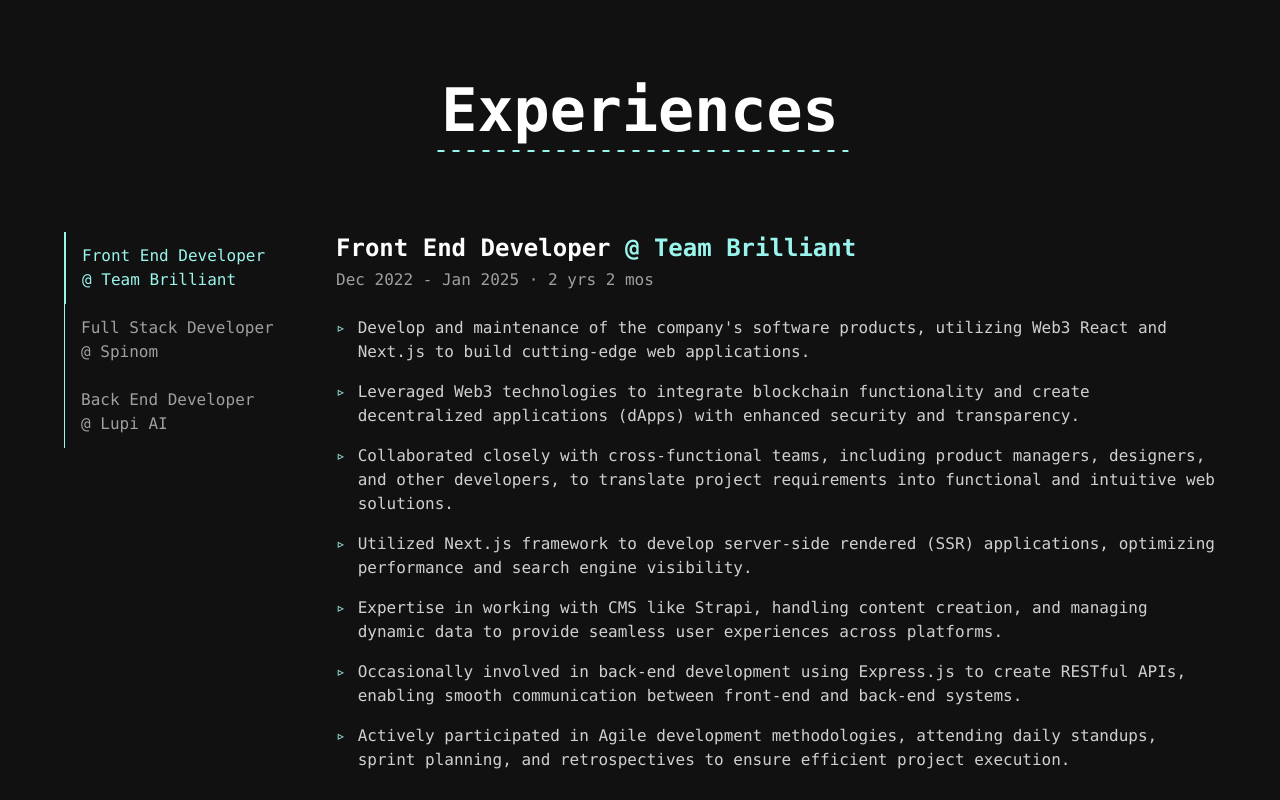
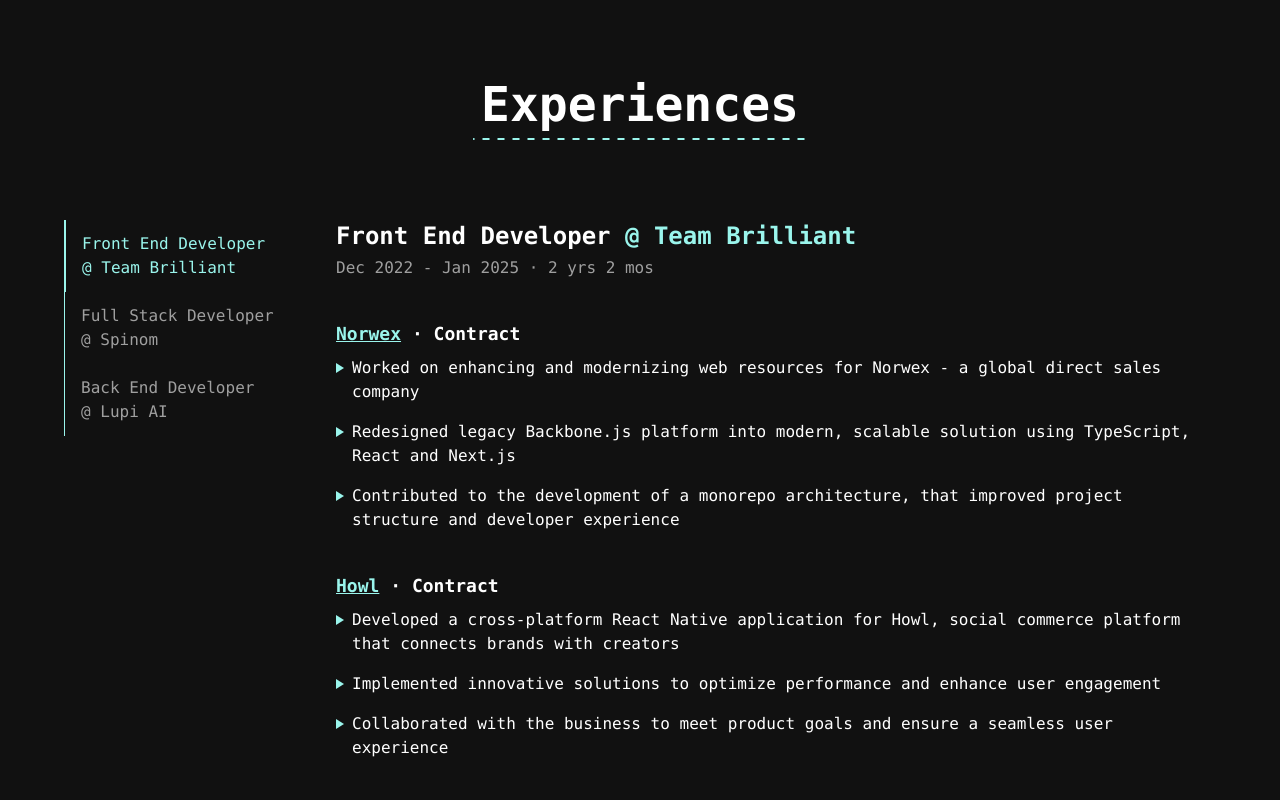
Before and after one commit to kalashovluka/kalashov_dev, a React app: page / in a window 1280 px wide. Shown: the part 720-1520 px from the top of the page. Built offline with nearby package versions, Linux system fonts and the light colour scheme; the HTML template or start-up script is replaced by a standard one.

Commit message:
Update experiences texts

```diff
--- a/src/index.css
+++ b/src/index.css
@@ -40,14 +40,13 @@
 
   .list-triangle li {
     position: relative;
-    display: flex;
-    align-items: center;
   }
 
   .list-triangle li::before {
     content: '';
     position: absolute;
     left: -1em;
+    top: 7px;
     width: 0;
     height: 0;
     border-top: 5px solid transparent;
--- a/src/landing/header.tsx
+++ b/src/landing/header.tsx
@@ -32,7 +32,7 @@
       <title>{title}</title>
       <link rel="icon" type="image/x-icon" href="/public/favicon.ico" />
 
-      <header className="w-full backdrop-blur-md z-1 p-5 gap-5 fixed top-0 font-mono tracking-tighter text-cyan font-medium flex justify-end">
+      <header className="w-full backdrop-blur-md z-1 p-5 gap-7 fixed top-0 font-mono tracking-tighter text-cyan font-medium flex justify-end">
         <Section section="About" isActive={sections.About} />
         <Section section="Experiences" isActive={sections.Experiences} />
         <Section section="Works" isActive={sections.Works} />
--- a/src/landing/sections/contact.tsx
+++ b/src/landing/sections/contact.tsx
@@ -6,7 +6,7 @@
   return (
     <section id="Contact" className="min-h-screen w-full text-white flex flex-col items-center">
       <div className="relative">
-        <h2 className="text-6xl font-bold mb-2">Contact</h2>
+        <h2 className="text-5xl font-bold mb-2">Contact</h2>
         <div className="absolute left-1/2 -translate-x-1/2 bottom-0 w-[105%] border-dashed-large" />
       </div>
     </section>
--- a/src/landing/sections/experiences.tsx
+++ b/src/landing/sections/experiences.tsx
@@ -1,4 +1,4 @@
-import { useState } from 'react';
+import { ReactElement, useState } from 'react';
 import { useActiveSection } from '../context/use-active-section';
 
 type JobExperience = {
@@ -6,7 +6,7 @@
   company: string;
   link: string;
   period: string;
-  details: string[];
+  details: ReactElement;
 };
 
 const experiences: Record<string, JobExperience> = {
@@ -15,37 +15,156 @@
     company: 'Team Brilliant',
     link: 'https://www.linkedin.com/company/teambrilliant',
     period: 'Dec 2022 - Jan 2025 · 2 yrs 2 mos',
-    details: [
-      "Develop and maintenance of the company's software products, utilizing Web3 React and Next.js to build cutting-edge web applications.",
-      'Leveraged Web3 technologies to integrate blockchain functionality and create decentralized applications (dApps) with enhanced security and transparency.',
-      'Collaborated closely with cross-functional teams, including product managers, designers, and other developers, to translate project requirements into functional and intuitive web solutions.',
-      'Utilized Next.js framework to develop server-side rendered (SSR) applications, optimizing performance and search engine visibility.',
-      'Expertise in working with CMS like Strapi, handling content creation, and managing dynamic data to provide seamless user experiences across platforms.',
-      'Occasionally involved in back-end development using Express.js to create RESTful APIs, enabling smooth communication between front-end and back-end systems.',
-      'Actively participated in Agile development methodologies, attending daily standups, sprint planning, and retrospectives to ensure efficient project execution.',
-    ],
+    details: (
+      <>
+        <div className="mt-10 mb-2 text-lg font-bold">
+          <a
+            target="_blank"
+            rel="noopener noreferrer"
+            className="relative text-cyan underline"
+            href="https://www.linkedin.com/company/norwex/"
+          >
+            Norwex
+          </a>{' '}
+          · Contract
+        </div>
+        <ul className="space-y-4 list-triangle">
+          <li>
+            Worked on enhancing and modernizing web resources for Norwex - a
+            global direct sales company
+          </li>
+          <li>
+            Redesigned legacy Backbone.js platform into modern, scalable
+            solution using TypeScript, React and Next.js
+          </li>
+          <li>
+            Contributed to the development of a monorepo architecture, that
+            improved project structure and developer experience
+          </li>
+        </ul>
+
+        <div className="mt-10 mb-2 text-lg font-bold">
+          <a
+            target="_blank"
+            rel="noopener noreferrer"
+            className="relative text-cyan underline"
+            href="https://www.linkedin.com/company/howldotlink/"
+          >
+            Howl
+          </a>{' '}
+          · Contract
+        </div>
+        <ul className="space-y-4 list-triangle">
+          <li>
+            Developed a cross-platform React Native application for Howl, social
+            commerce platform that connects brands with creators
+          </li>
+          <li>
+            Implemented innovative solutions to optimize performance and enhance
+            user engagement
+          </li>
+          <li>
+            Collaborated with the business to meet product goals and ensure a
+            seamless user experience
+          </li>
+        </ul>
+      </>
+    ),
   },
   'Full Stack Developer @ Spinom': {
     position: 'Full Stack Developer',
     company: 'Spinom',
     link: 'https://www.linkedin.com/company/spinom',
     period: 'Jan 2021 - Aug 2022 · 1 yr 8 mos',
-    details: [
-      'Led development of multiple web applications using React and Node.js',
-      'Implemented responsive designs and optimized application performance',
-      'Worked closely with clients to gather requirements and deliver solutions',
-    ],
+    details: (
+      <>
+        <div className="mt-10 mb-2 text-lg font-bold">
+          <a
+            target="_blank"
+            rel="noopener noreferrer"
+            className="relative text-cyan underline"
+            href="https://www.linkedin.com/company/viaro/"
+          >
+            VIARO
+          </a>{' '}
+          · Contract
+        </div>
+        <ul className="space-y-4 list-triangle">
+          <li>
+            Lead development of VIARO, innovative Georgian autoparts marketplace
+          </li>
+          <li>Created comprehensive B2B and B2C React Native applications</li>
+          <li>
+            Ensured seamless integration with third-party autoparts catalogs,
+            foreign supplier services and numerous banking and delivery
+            solutions
+          </li>
+          <li className="mt-14">
+            Spearheaded creation of React Native application for{' '}
+            <a
+              target="_blank"
+              rel="noopener noreferrer"
+              className="relative text-cyan underline"
+              href="https://gudabooks.ge/"
+            >
+              Gudabooks
+            </a>
+            , featuring e-book store, e-book library and audiobooks online
+            streaming
+          </li>
+          <li>
+            Participated in creation of online store for{' '}
+            <a
+              target="_blank"
+              rel="noopener noreferrer"
+              className="relative text-cyan underline"
+              href="https://www.palitral.ge/"
+            >
+              PalitraL Publishing
+            </a>
+          </li>
+          <li>
+            Worked on modernizing and enhancing popular Georgian online stores,
+            such as{' '}
+            <a
+              target="_blank"
+              rel="noopener noreferrer"
+              className="relative text-cyan underline"
+              href="https://ebg.ge/"
+            >
+              Ebg.ge
+            </a>{' '}
+            and{' '}
+            <a
+              target="_blank"
+              rel="noopener noreferrer"
+              className="relative text-cyan underline"
+              href="https://order24.ge/"
+            >
+              Order24.ge
+            </a>
+          </li>
+        </ul>
+      </>
+    ),
   },
   'Back End Developer @ Lupi AI': {
     position: 'Back End Developer',
     company: 'Lupi AI',
     link: 'https://www.linkedin.com/company/lupiai',
     period: 'Jun 2019 - Jan 2021 · 1 yr 8 mos',
-    details: [
-      'Developed and maintained e-commerce platform features',
-      'Implemented responsive UI components using React',
-      'Collaborated with backend team to integrate APIs',
-    ],
+    details: (
+      <ul className="space-y-4 list-triangle">
+        <li>
+          Worked on a comprehensive university management backend system based
+          on NestJS and MongoDB
+        </li>
+        <li>
+          Contributed to the development of modules responsible for financial
+          management, course management and student/personnel administration
+        </li>
+      </ul>
+    ),
   },
 };
 
@@ -60,10 +179,10 @@
   return (
     <section
       id="Experiences"
-      className="min-h-screen w-full text-white flex flex-col items-center px-5"
+      className="min-h-screen pb-20 w-full text-white flex flex-col items-center px-5"
     >
       <div className="relative">
-        <h2 className="text-6xl font-bold mb-2">Experiences</h2>
+        <h2 className="text-5xl font-bold mb-2">Experiences</h2>
         <div className="absolute left-1/2 -translate-x-1/2 bottom-0 w-[105%] border-dashed-large" />
       </div>
 
@@ -101,14 +220,7 @@
               </a>
             </h3>
             <p className="text-white/60 mb-6">{selectedJob.period}</p>
-            <ul className="space-y-4">
-              {selectedJob.details.map((detail, index) => (
-                <li key={index} className="flex gap-3 text-white/80">
-                  <span className="text-cyan">▹</span>
-                  {detail}
-                </li>
-              ))}
-            </ul>
+            {selectedJob.details}
           </div>
         )}
       </div>
--- a/src/landing/sections/works.tsx
+++ b/src/landing/sections/works.tsx
@@ -6,7 +6,7 @@
   return (
     <section id="Works" className="min-h-screen w-full text-white flex flex-col items-center">
       <div className="relative">
-        <h2 className="text-6xl font-bold mb-2">Works</h2>
+        <h2 className="text-5xl font-bold mb-2">Works</h2>
         <div className="absolute left-1/2 -translate-x-1/2 bottom-0 w-[105%] border-dashed-large" />
       </div>
     </section>
```
